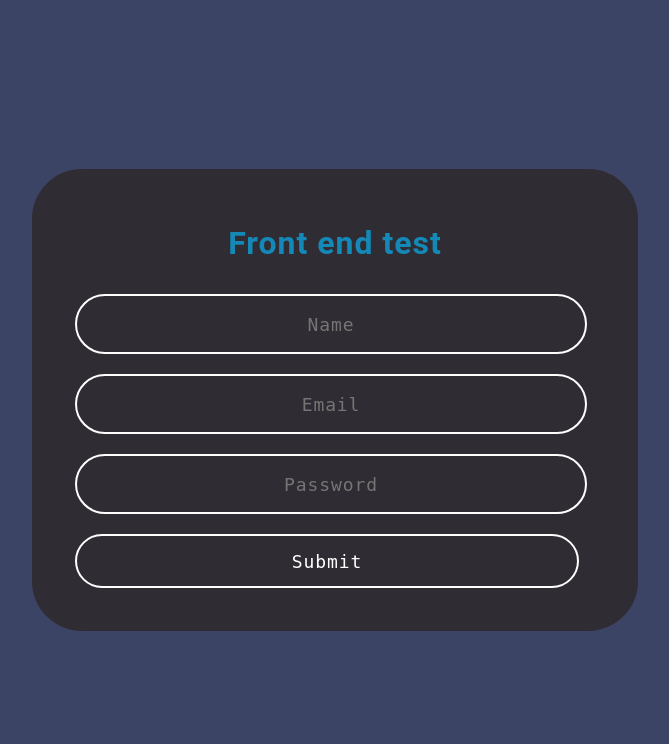
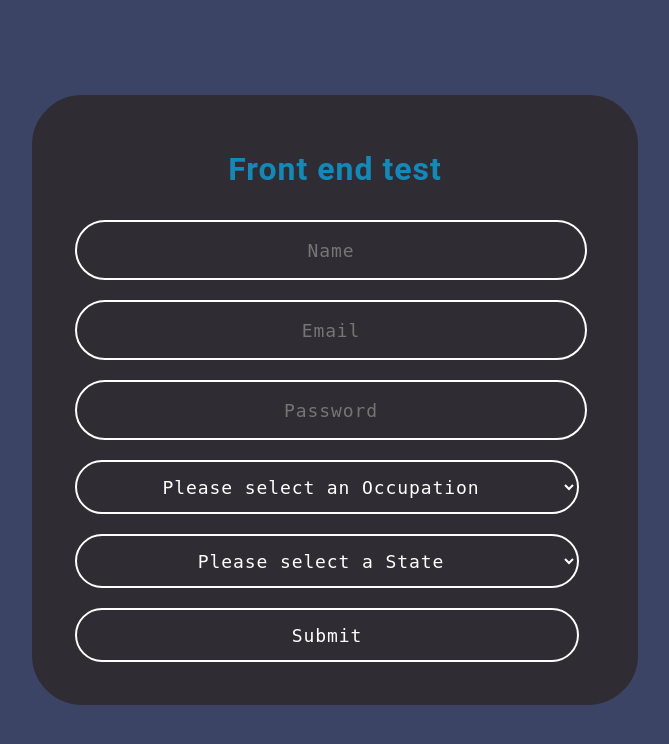
Before and after one commit to MJDoss/Front_end_test, a Flask app: page / in a window 1280 px wide. Shown: the top 744 px of the page, without its empty margins (305-974 px from the left). Run offline with Flask 2, Linux system fonts and the light colour scheme.

Commit message:
Hope this works

```diff
--- a/Front_end_test/website/static/index.css
+++ b/Front_end_test/website/static/index.css
@@ -79,5 +79,18 @@ button:hover{
 }
 
 select {
-    display: none;
+	width: 90%;
+	display: block;
+    min-padding: 2em;
+	min-height: 3em;
+    outline-radius: 25px;
+	margin: 20px;
+    border: 2px solid #fff;
+    border-radius: 2em;
+    background: #302c33;;
+    color: #fff;
+    font-family: monospace, serif;
+    letter-spacing: 0.05em;
+    font-size: 18px;
+	text-align: center;
 }
--- a/Front_end_test/website/templates/index.html
+++ b/Front_end_test/website/templates/index.html
@@ -6,7 +6,7 @@
     <div>
         <div>
             <form action="" id="userData" onsubmit="return checkForm(this)">
-                <h3> Front end test </h3>
+                <h3> Front end test</h3>
                 <div>
                     <input type="text" id="name" name="name" placeholder="Name" required>
                 </div>
@@ -81,12 +81,17 @@
             function(error) {addOptions(error);}
         );
 
-        async function postData(data = {}){
-            let url = 'https://frontend-take-home.fetchrewards.com/form';
-            const response = await fetch(url, {
-                method : 'POST'
-            });
-        }
+        const form = document.getElementById('userData');
+        form.addEventListener('submit', callbackFunction);
+
+        function callbackFunction(event) {
+            event.preventDefault();
+            const formData = new FormData(event.target);
+
+            const formDataObj = {};
+            formData.forEach((value, key) => (formDataObj[key] = value));
+            console.log(formDataObj);
+        };
 
 
     </script>
```
